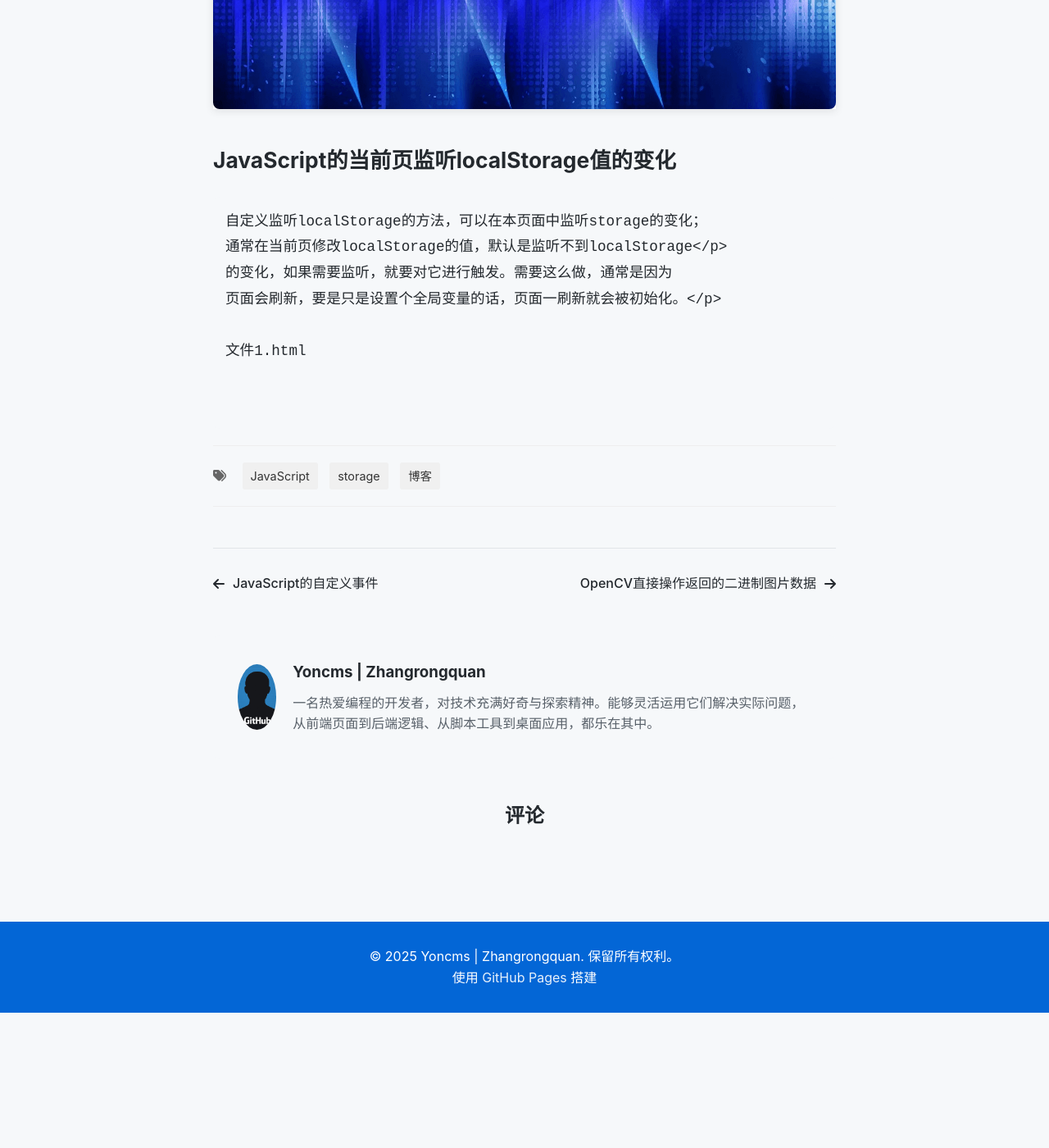
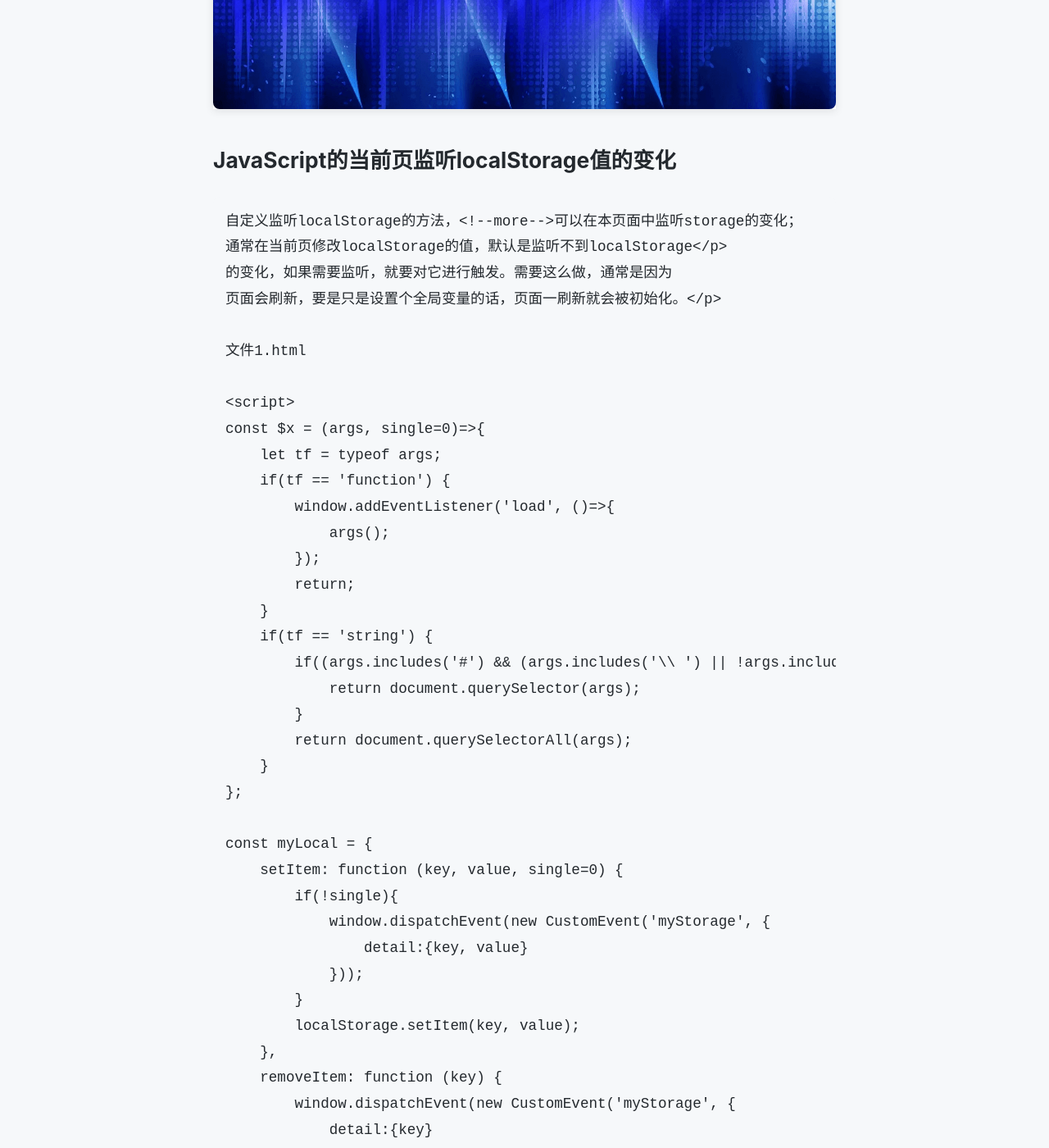
Before and after one commit to Yoncms/yoncms.github.io, a Jekyll site: the page built from _posts/2025-07-04-JavaScript-storage.md, in a window 1280 px wide and 1400 px high, scrolled down 666 px. Shown: the whole window at 82% size. Built offline with Jekyll 4.4.1, drawn with Linux system fonts in a browser that asks for light colours; comment, search, counter and statistics services are not loaded; before the commit the page ends 1901 px from its top, so only the background shows below that; some of the changed text lies outside the part shown.

Commit message:
Update 2025-07-04-JavaScript-storage.md

```diff
--- a/_posts/2025-07-04-JavaScript-storage.md
+++ b/_posts/2025-07-04-JavaScript-storage.md
@@ -10,18 +10,18 @@ featured_image: /assets/images/article32.jpg
 # JavaScript的当前页监听localStorage值的变化
 
 <pre>
-自定义监听localStorage的方法，<!--more-->可以在本页面中监听storage的变化；
-通常在当前页修改localStorage的值，默认是监听不到localStorage</p>
+自定义监听localStorage的方法，&lt;!--more--&gt;可以在本页面中监听storage的变化；
+通常在当前页修改localStorage的值，默认是监听不到localStorage&lt;/p&gt;
 的变化，如果需要监听，就要对它进行触发。需要这么做，通常是因为
-页面会刷新，要是只是设置个全局变量的话，页面一刷新就会被初始化。</p>
+页面会刷新，要是只是设置个全局变量的话，页面一刷新就会被初始化。&lt;/p&gt;
 
 文件1.html
 
-<script>
-const $x = (args, single=0)=>{
+&lt;script&gt;
+const $x = (args, single=0)=&gt;{
     let tf = typeof args;
     if(tf == 'function') {
-        window.addEventListener('load', ()=>{
+        window.addEventListener('load', ()=&gt;{
             args();
         });
         return;
@@ -69,7 +69,7 @@ let timer = setInterval(function(){
     // 如果把这句代码注释掉，下面的代码是监听不到namex的变化的
     myLocal.setItem('names', 'zhangrongquansssss'+(i+32134));
 
-    if(i >= 5) return clearInterval(timer);
+    if(i &gt;= 5) return clearInterval(timer);
 
     i++;
 }, 1000);
@@ -90,31 +90,31 @@ window.addEventListener('myStorage', function(e){
     let ed = e.detail;
     // 因为names的值变化了，所以就被监听到了，因此键和值
     // 就可以直接获取到了，而不是通过getItem去获取。
-    console.log('> myLocal', ed.key);
-    console.log('>> myLocal', ed.value);
+    console.log('&gt; myLocal', ed.key);
+    console.log('&gt;&gt; myLocal', ed.value);
 
     // 如果上面的names值没有变化，这里是监听不到的,
     // 这里能获取到namex的值的变化，是因为names的值变了，
     // 而且这里也不是监听到namex的变化了，而是因为names值变了
     // 被监听到了，因此函数被执行了，而这句代码就在函数里，所以
     // 也被执行了，而它的执行结果是获取namex的值。
-    console.log('>>> localstorage', localStorage.getItem('namex'));
+    console.log('&gt;&gt;&gt; localstorage', localStorage.getItem('namex'));
 });
 
 文件2.html
 
-<div class='dc'>1111</div>
-<div class='dc'>2222</div>
-<div class='dc'>3333</div>
-<div class='dc'>4444</div>
-<div class='dc'>5555</div>
-<div class='dc'>6666</div>
-<div class='dc'>7777</div>
-<script>
-const $x = (args, single=0)=>{
+&lt;div class='dc'&gt;1111&lt;/div&gt;
+&lt;div class='dc'&gt;2222&lt;/div&gt;
+&lt;div class='dc'&gt;3333&lt;/div&gt;
+&lt;div class='dc'&gt;4444&lt;/div&gt;
+&lt;div class='dc'&gt;5555&lt;/div&gt;
+&lt;div class='dc'&gt;6666&lt;/div&gt;
+&lt;div class='dc'&gt;7777&lt;/div&gt;
+&lt;script&gt;
+const $x = (args, single=0)=&gt;{
     let tf = typeof args;
     if(tf == 'function') {
-        window.addEventListener('load', ()=>{
+        window.addEventListener('load', ()=&gt;{
             args();
         });
         return;
@@ -128,18 +128,18 @@ const $x = (args, single=0)=>{
 };
 
 let i = 1;
-var times = setInterval(()=>{
+var times = setInterval(()=&gt;{
     localStorage.setItem('namex', 'zhangrongquan'+i);
-    if(i >= 10) return clearInterval(times);
+    if(i &gt;= 10) return clearInterval(times);
     i++;
 }, 1000);
 
  window.addEventListener('storage', function(e){
      let {key, oldValue, newValue} = e;
      if(key=='names')return;
-     console.log('>>>>>', key, oldValue, newValue);
+     console.log('&gt;&gt;&gt;&gt;&gt;', key, oldValue, newValue);
      let em = $x('.dc');
      em[newValue % 7].style.fontSize = '30px';
  });
-</script>
+&lt;/script&gt;
 </pre>
```
